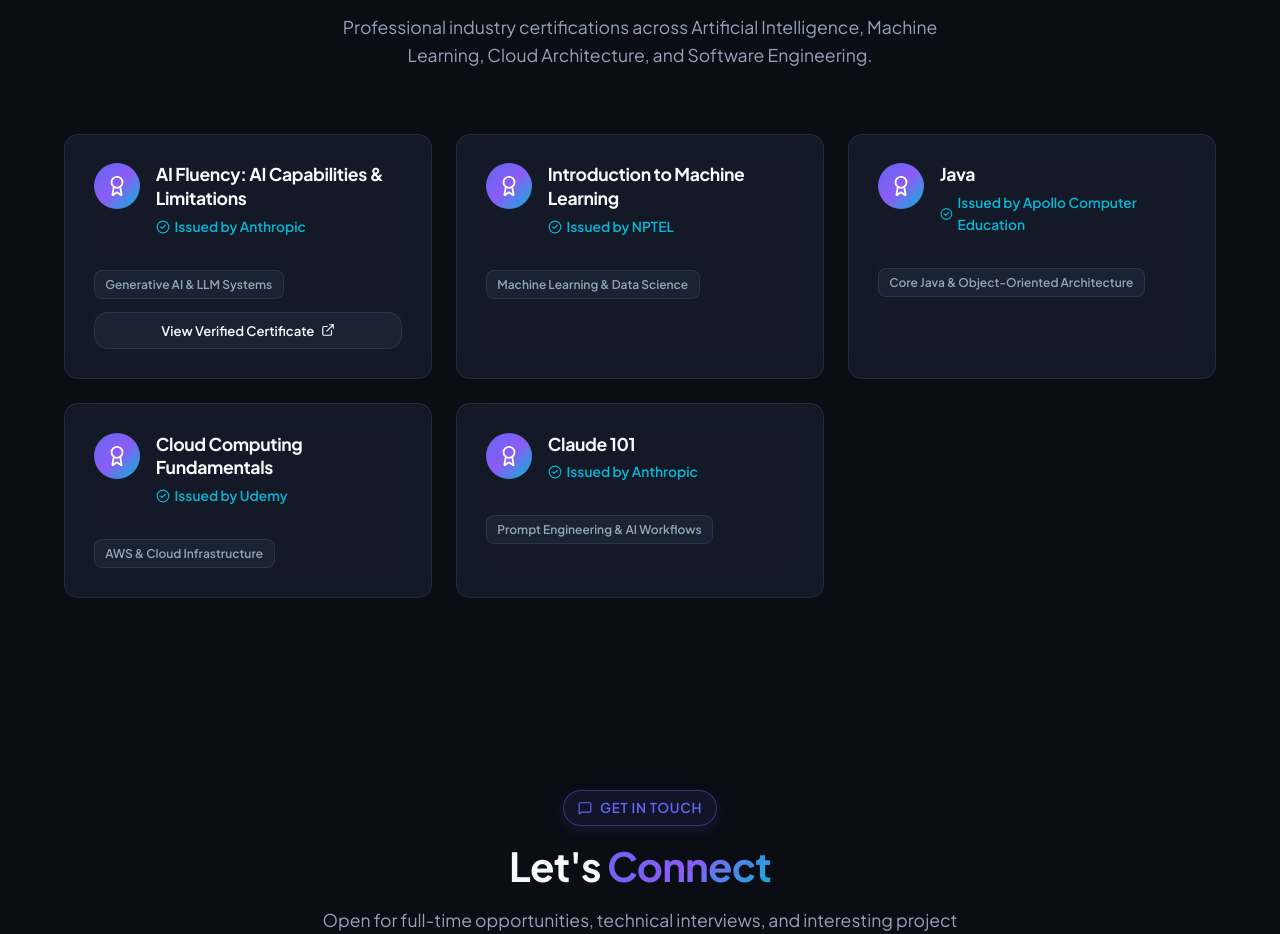
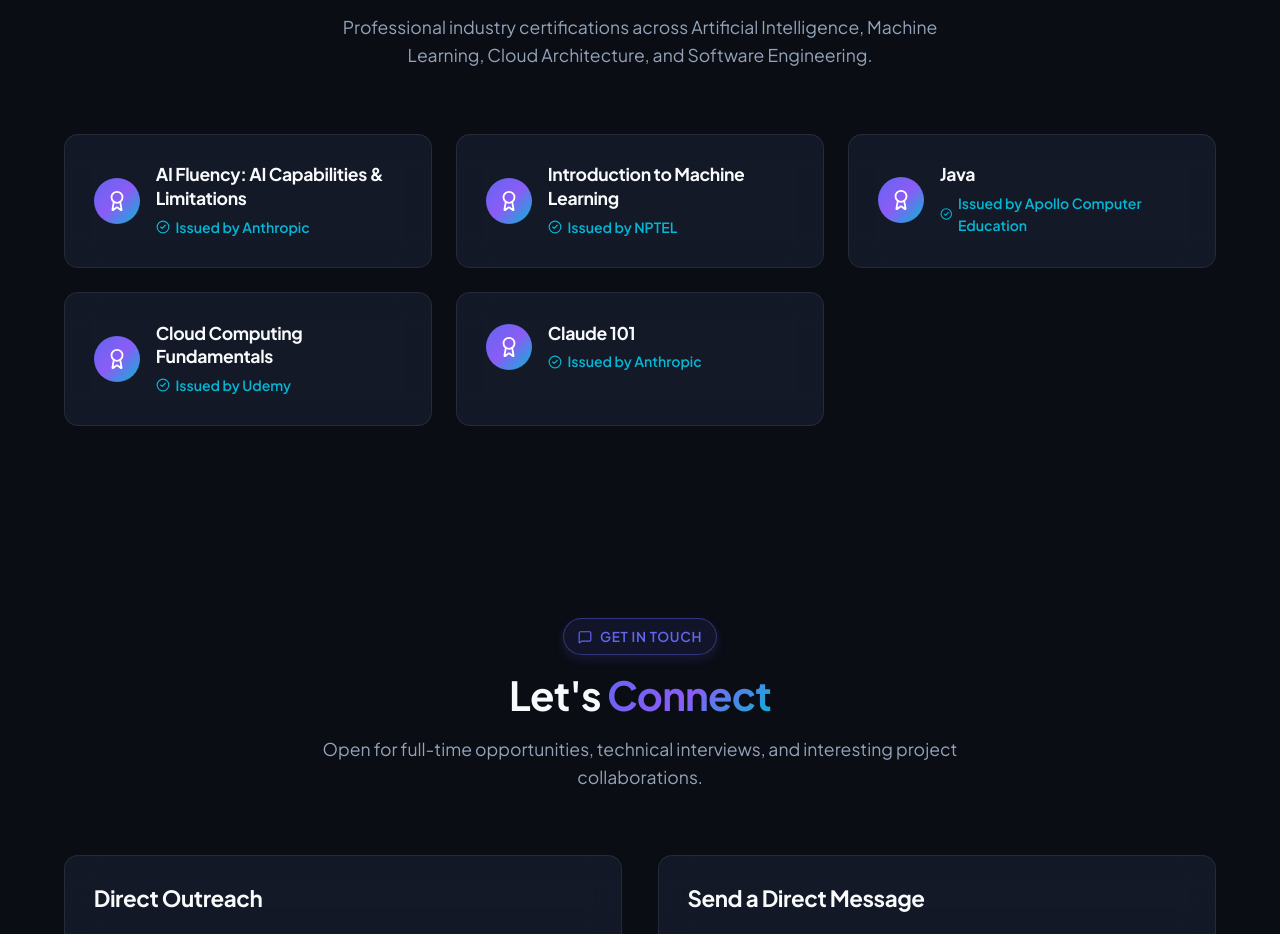
Before and after one commit to madhankumar2318/madhan-portfolio, a React (Vite) app: page / in a window 1280 px wide. Shown: the part 4663-5597 px from the top of the page. Built offline with nearby package versions, Linux system fonts and the light colour scheme.

Commit message:
Clean up Certifications section (title + issued by only) and keep AI Fluency exclusive to portfolio while preserving 1-page paper resume

```diff
--- a/src/components/Certifications.tsx
+++ b/src/components/Certifications.tsx
@@ -1,6 +1,6 @@
 import React from 'react';
 import { portfolioData } from '../data/portfolioData';
-import { Award, CheckCircle2, ShieldCheck, ExternalLink } from 'lucide-react';
+import { Award, CheckCircle2, ShieldCheck } from 'lucide-react';
 import { GlassSpotlight } from './GlassSpotlight';
 
 export const Certifications: React.FC = () => {
@@ -25,11 +25,11 @@
         </div>
 
         {/* Certifications Grid */}
-        <div style={{ display: 'grid', gridTemplateColumns: 'repeat(auto-fit, minmax(300px, 1fr))', gap: '1.5rem' }}>
+        <div style={{ display: 'grid', gridTemplateColumns: 'repeat(auto-fit, minmax(280px, 1fr))', gap: '1.5rem' }}>
           {certifications.map((cert) => (
-            <GlassSpotlight key={cert.title} style={{ padding: '1.8rem', display: 'flex', flexDirection: 'column', height: '100%' }} size={280} strength={0.14}>
+            <GlassSpotlight key={cert.title} style={{ padding: '1.8rem' }} size={280} strength={0.14}>
+              <div style={{ display: 'flex', alignItems: 'center', gap: '1rem' }}>
 
-              <div style={{ display: 'flex', alignItems: 'flex-start', gap: '1rem', marginBottom: '1.2rem' }}>
                 <div
                   style={{
                     width: '46px',
@@ -47,61 +47,17 @@
                   <Award size={22} />
                 </div>
 
-                <div style={{ flexGrow: 1 }}>
+                <div>
                   <h3 style={{ fontSize: '1.1rem', color: 'var(--text-primary)', marginBottom: '0.3rem', lineHeight: 1.35 }}>
                     {cert.title}
                   </h3>
-                  <div style={{ fontSize: '0.86rem', color: 'var(--accent-cyan)', fontWeight: 600, display: 'flex', alignItems: 'center', gap: '0.3rem' }}>
+                  <div style={{ fontSize: '0.88rem', color: 'var(--accent-cyan)', fontWeight: 600, display: 'flex', alignItems: 'center', gap: '0.35rem' }}>
                     <CheckCircle2 size={14} />
                     <span>Issued by {cert.issuer}</span>
                   </div>
                 </div>
+
               </div>
-
-              {/* Category Tag */}
-              {cert.category && (
-                <div style={{ marginTop: 'auto', paddingTop: '0.8rem' }}>
-                  <span
-                    style={{
-                      fontSize: '0.75rem',
-                      fontWeight: 600,
-                      padding: '0.25rem 0.65rem',
-                      borderRadius: 'var(--radius-sm)',
-                      background: 'var(--bg-tertiary)',
-                      color: 'var(--text-secondary)',
-                      border: '1px solid var(--border-color)',
-                      display: 'inline-block',
-                      marginBottom: cert.link ? '0.8rem' : '0',
-                    }}
-                  >
-                    {cert.category}
-                  </span>
-                </div>
-              )}
-
-              {/* Verified Credential PDF Button */}
-              {cert.link && (
-                <a
-                  href={cert.link}
-                  target="_blank"
-                  rel="noreferrer"
-                  className="btn btn-secondary"
-                  style={{
-                    marginTop: 'auto',
-                    padding: '0.45rem 0.8rem',
-                    fontSize: '0.82rem',
-                    width: '100%',
-                    justifyContent: 'center',
-                    display: 'flex',
-                    alignItems: 'center',
-                    gap: '0.4rem',
-                  }}
-                >
-                  <span>View Verified Certificate</span>
-                  <ExternalLink size={14} />
-                </a>
-              )}
-
             </GlassSpotlight>
           ))}
         </div>
--- a/src/components/ResumeModal.tsx
+++ b/src/components/ResumeModal.tsx
@@ -10,7 +10,7 @@
 export const ResumeModal: React.FC<ResumeModalProps> = ({ isOpen, onClose }) => {
   if (!isOpen) return null;
 
-  const { personal, experiences, projects, certifications, softSkills } = portfolioData;
+  const { personal, experiences, projects, softSkills } = portfolioData;
 
   const handlePrint = () => {
     window.print();
@@ -259,7 +259,7 @@
               CERTIFICATIONS
             </div>
             <div style={{ display: 'flex', flexDirection: 'column', gap: '3px' }}>
-              {certifications.map((cert) => (
+              {portfolioData.resumeCertifications.map((cert) => (
                 <div key={cert.title}>
                   <strong>{cert.title}</strong> - {cert.issuer}
                 </div>
--- a/src/data/portfolioData.ts
+++ b/src/data/portfolioData.ts
@@ -42,8 +42,6 @@
 export interface CertificationItem {
   title: string;
   issuer: string;
-  category?: string;
-  link?: string;
 }
 
 export interface PortfolioData {
@@ -69,6 +67,7 @@
   experiences: ExperienceItem[];
   education: EducationItem[];
   certifications: CertificationItem[];
+  resumeCertifications: CertificationItem[];
 }
 
 export const portfolioData: PortfolioData = {
@@ -211,31 +210,16 @@
     },
   ],
   certifications: [
-    {
-      title: 'AI Fluency: AI Capabilities & Limitations',
-      issuer: 'Anthropic',
-      category: 'Generative AI & LLM Systems',
-      link: '/Anthropic_AI_Fluency_Certificate.pdf',
-    },
-    {
-      title: 'Introduction to Machine Learning',
-      issuer: 'NPTEL',
-      category: 'Machine Learning & Data Science',
-    },
-    {
-      title: 'Java',
-      issuer: 'Apollo Computer Education',
-      category: 'Core Java & Object-Oriented Architecture',
-    },
-    {
-      title: 'Cloud Computing Fundamentals',
-      issuer: 'Udemy',
-      category: 'AWS & Cloud Infrastructure',
-    },
-    {
-      title: 'Claude 101',
-      issuer: 'Anthropic',
-      category: 'Prompt Engineering & AI Workflows',
-    },
+    { title: 'AI Fluency: AI Capabilities & Limitations', issuer: 'Anthropic' },
+    { title: 'Introduction to Machine Learning', issuer: 'NPTEL' },
+    { title: 'Java', issuer: 'Apollo Computer Education' },
+    { title: 'Cloud Computing Fundamentals', issuer: 'Udemy' },
+    { title: 'Claude 101', issuer: 'Anthropic' },
+  ],
+  resumeCertifications: [
+    { title: 'Introduction to Machine Learning', issuer: 'NPTEL' },
+    { title: 'Java', issuer: 'Apollo Computer Education' },
+    { title: 'Cloud Computing Fundamentals', issuer: 'Udemy' },
+    { title: 'Claude 101', issuer: 'Anthropic' },
   ],
 };
```
